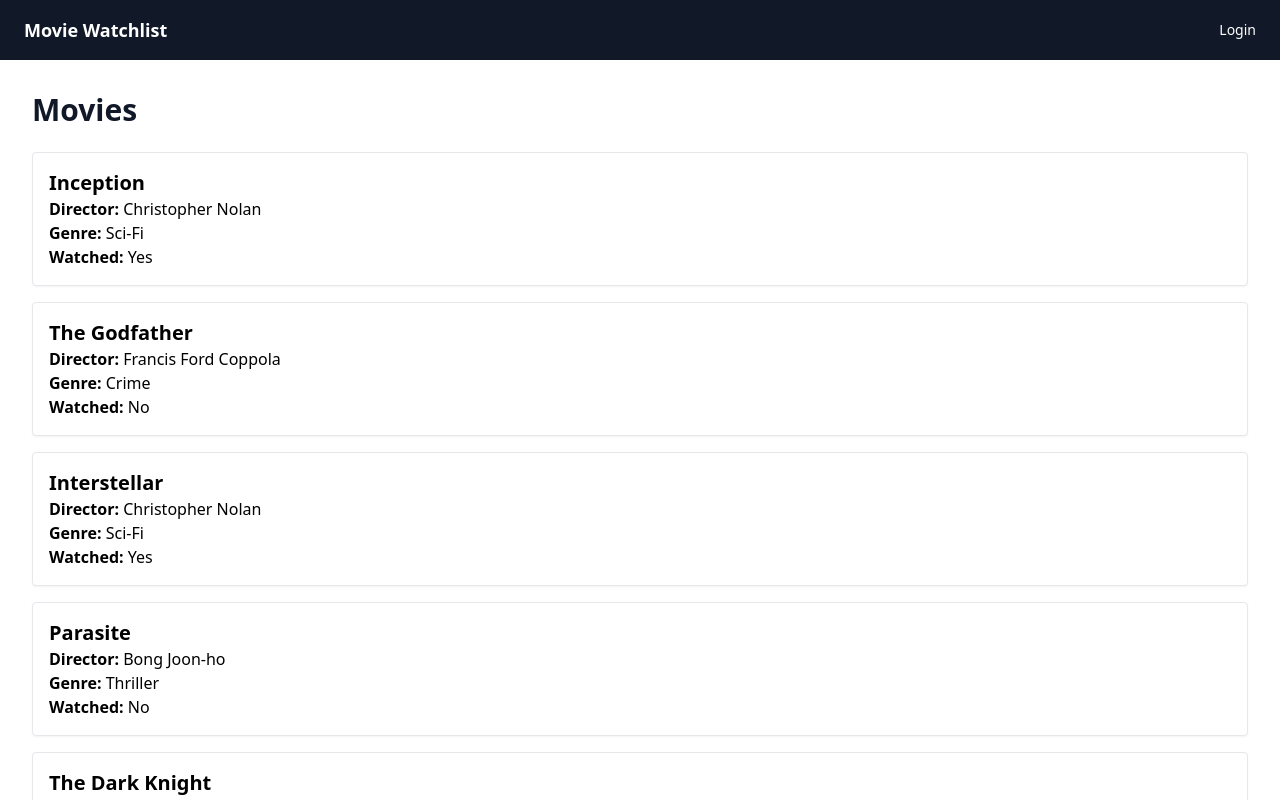
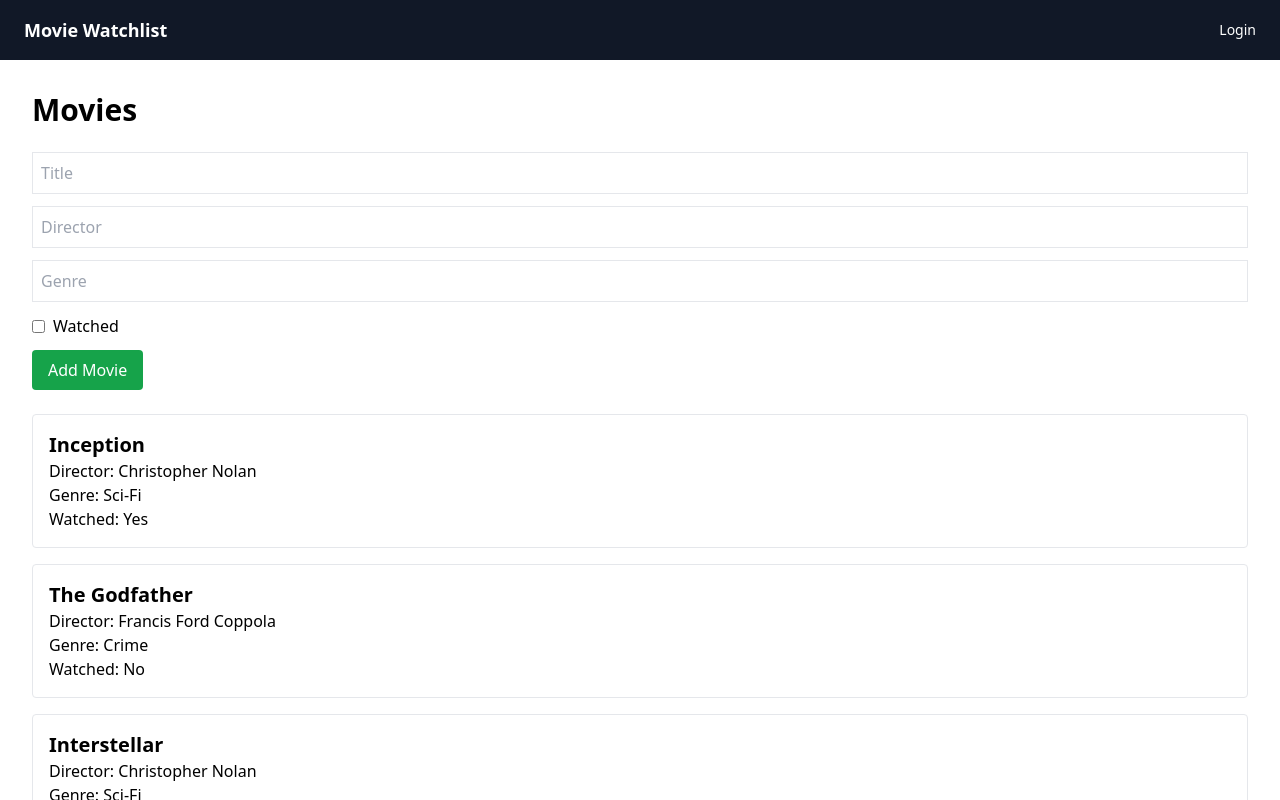
Before and after one commit to ea32460/movie-watchlist-132460, a React (Vite) app: page /movies in a window 1280 px wide. Shown: the top 800 px of the page. Built offline with nearby package versions, Linux system fonts and the light colour scheme.

Commit message:
Implemented Create

```diff
--- a/src/pages/MoviesPage.jsx
+++ b/src/pages/MoviesPage.jsx
@@ -2,25 +2,100 @@ import {useState} from "react";
 import moviesData from '../utils/movies'
 
 function MoviesPage() {
-    const [movies] = useState(moviesData)
+    const [movies, setMovies] = useState(moviesData)
 
+    const [form, setForm] = useState({
+        title: "",
+        director: "",
+        genre: "",
+        watched: false
+    })
+
+    const handleChange = (e) => {
+        const { name, value, type, checked } = e.target
+
+        setForm({
+            ...form,
+            [name]: type === "checkbox" ? checked : value
+        })
+    }
+
+    const handleSubmit = (e) => {
+        e.preventDefault()
+
+        if (form.title.trim() === "" || form.director.trim() === "") {
+            alert("Title dhe Director nuk mund te jen bosh")
+            return }
+
+        const newMovie = {
+            id: Date.now(),
+            ...form
+        }
+        setMovies([...movies, newMovie])
+
+        setForm({
+            title: "",
+            director: "",
+            genre: "",
+            watched: false
+        })
+    }
     return (
         <div className="p-8">
-      <h1 className="text-3xl font-bold text-gray-900 mb-6">Movies</h1>
+            <h1 className="text-3xl font-bold mb-6">Movies</h1>
+
+            <form onSubmit={handleSubmit} className="mb-6 space-y-3">
+                <input
+                    type="text"
+                    name="title"
+                    placeholder="Title"
+                    value={form.title}
+                    onChange={handleChange}
+                    className="border p-2 w-full"
+                />
+
+                <input
+                    type="text"
+                    name="director"
+                    placeholder="Director"
+                    value={form.director}
+                    onChange={handleChange}
+                    className="border p-2 w-full"
+                />
+                <input
+                    type="text"
+                    name="genre"
+                    placeholder="Genre"
+                    value={form.genre}
+                    onChange={handleChange}
+                    className="border p-2 w-full"
+                />
+
+                <label className="flex items-center gap-2">
+                    <input
+                        type="checkbox"
+                        name="watched"
+                        checked={form.watched}
+                        onChange={handleChange}
+                    />
+                    Watched
+                </label>
+                <button
+                    type="submit"
+                    className="bg-green-600 text-white px-4 py-2 rounded"
+                >
+                    Add Movie
+                </button>
+            </form>
+
 
             <div className="grid gap-4">
-            {movies.map((movie)=> (
-                <div
-                key={movie.id}
-                className="border p-4 rounded shadow-sm bg-white"
-                >
+                {movies.map((movie) => (
+                    <div key={movie.id} className="border p-4 rounded">
                         <h2 className="text-xl font-semibold">{movie.title}</h2>
-                    <p><strong>Director:</strong> {movie.director}</p>
-                    <p><strong>Genre:</strong> {movie.genre}</p>
-                    <p>
-                        <strong>Watched:</strong>{' '}
-                        {movie.watched ? 'Yes' : 'No'}
-                    </p>
+                        <p>Director: {movie.director}</p>
+                        <p>Genre: {movie.genre}</p>
+                        <p>Watched: {movie.watched ? "Yes" : "No"}</p>
                     </div>
                 ))}
             </div>
```
Lines whose indentation alone changed are shown as unchanged.
